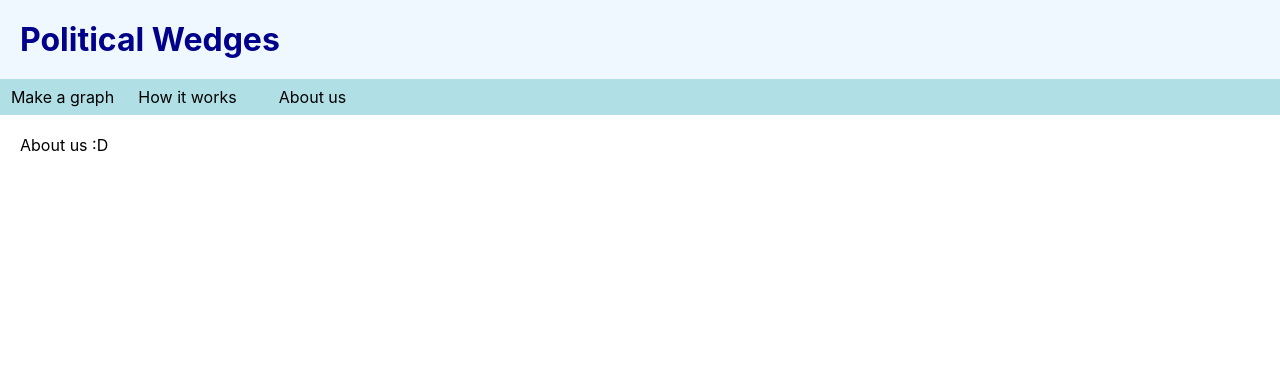
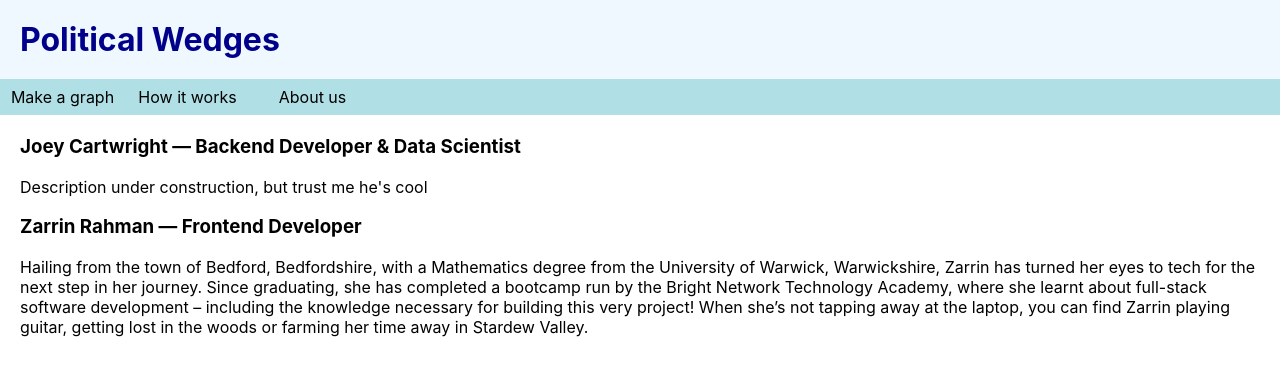
Before and after one commit to z-for-zarrin/political_wedges, a React (Create React App) app in the folder client/: page /about-us in a window 1280 px wide. Shown: the top 376 px of the page. Built offline with nearby package versions, Linux system fonts and the light colour scheme.

Commit message:
removed group name props because backend does not need them

```diff
--- a/client/src/App.css
+++ b/client/src/App.css
@@ -34,6 +34,6 @@ nav > ul{
   font-weight: 500;
 }
 
-section{
+.page{
   margin: 20px;
 }
--- a/client/src/components/About.js
+++ b/client/src/components/About.js
@@ -1,7 +1,21 @@
 const About = () => {
     return(
-        <section>
-            About us :D
+        <section className="page">
+            <section className="profile">
+                <h3>Joey Cartwright — Backend Developer & Data Scientist</h3>
+                <p>Description under construction, but trust me he's cool</p>
+            </section>
+            <section className="profile">
+                <h3>Zarrin Rahman — Frontend Developer</h3>
+                <p>Hailing from the town of Bedford, Bedfordshire, with a Mathematics
+                    degree from the University of Warwick, Warwickshire, Zarrin has turned
+                    her eyes to tech for the next step in her journey. Since graduating,
+                    she has completed a bootcamp run by the Bright Network Technology Academy,
+                    where she learnt about full-stack software development – including the
+                    knowledge necessary for building this very project! When she’s not tapping
+                    away at the laptop, you can find Zarrin playing guitar, getting lost in
+                    the woods or farming her time away in Stardew Valley.</p>
+            </section>
         </section>
     );
 }
--- a/client/src/components/Explanation.js
+++ b/client/src/components/Explanation.js
@@ -1,6 +1,6 @@
 const Explanation = () => {
     return(
-        <section>
+        <section className="page">
             About the measure
         </section>
     );
--- a/client/src/components/GraphInput.js
+++ b/client/src/components/GraphInput.js
@@ -1,8 +1,7 @@
 import { useState } from "react";
 import '../styles/GraphStyle.css';
 
-const GraphInput = ({group1Id, setGroup1Id, group1Name, setGroup1Name,
-    group2Id, setGroup2Id, group2Name, setGroup2Name, question, setQuestion}) => {
+const GraphInput = ({group1Id, setGroup1Id, group2Id, setGroup2Id, question, setQuestion}) => {
 
     const[groupKey, setGroupKey] = useState("");
     const[groupArray, setGroupArray] = useState([]);
@@ -69,10 +68,8 @@ const GraphInput = ({group1Id, setGroup1Id, group1Name, setGroup1Name,
         setGroupArray(characteristics[`${event.target.value}`]);
         setGroupKey(event.target.value);
         setGroup1Id(0);
-        setGroup1Name("");
         document.getElementById("group-1").value=JSON.stringify({index: null, value:""});
         setGroup2Id(0);
-        setGroup2Name("");
         document.getElementById("group-2").value=JSON.stringify({index: null, value:""});
     }
 
@@ -128,7 +125,6 @@ const GraphInput = ({group1Id, setGroup1Id, group1Name, setGroup1Name,
                 onChange={(event) => {
                     let obj = JSON.parse(event.target.value);
                     setGroup1Id(obj["index"]+1);
-                    setGroup1Name(obj.value);
                 }}>
 
                 <option disabled value={JSON.stringify({index: null, value:""})}>Select first group</option>
@@ -142,9 +138,7 @@ const GraphInput = ({group1Id, setGroup1Id, group1Name, setGroup1Name,
                 defaultValue={JSON.stringify({index: null, value:""})}
                 onChange={(event) => {
                     let obj = JSON.parse(event.target.value);
-                    setGroup2Name(obj.value);
                     setGroup2Id(obj["index"]+1);
-                    console.log(group2Name);
                 }}>
 
                 <option disabled value={JSON.stringify({index: null, value:""})}>Select second group</option>
--- a/client/src/containers/GraphContainer.js
+++ b/client/src/containers/GraphContainer.js
@@ -5,23 +5,17 @@ import GraphInput from "../components/GraphInput";
 const GraphContainer = () => {
 
     const[group1Id, setGroup1Id] = useState(null);
-    const[group1Name, setGroup1Name] = useState("");
     const[group2Id, setGroup2Id] = useState(null);
-    const[group2Name, setGroup2Name] = useState("");
     const[question, setQuestion] = useState(null);
 
     return (
-        <section>
+        <section class='page'>
             Make a graph!
             <GraphInput
                 group1Id={group1Id}
                 setGroup1Id={setGroup1Id}
-                group1Name={group1Name}
-                setGroup1Name={setGroup1Name}
                 group2Id={group2Id}
                 setGroup2Id={setGroup2Id}
-                group2Name={group2Name}
-                setGroup2Name={setGroup2Name}
                 question={question}
                 setQuestion={setQuestion}/>
             <Graph />
--- a/client/src/styles/GraphStyle.css
+++ b/client/src/styles/GraphStyle.css
@@ -1,6 +1,6 @@
 #parameters-form{
     display: grid;
-    grid-template: 50% 50% / repeat(8, 1fr)
+    grid-template: 50% 50% / repeat(8, 1fr);
 }
 
 #topic-label{
```
